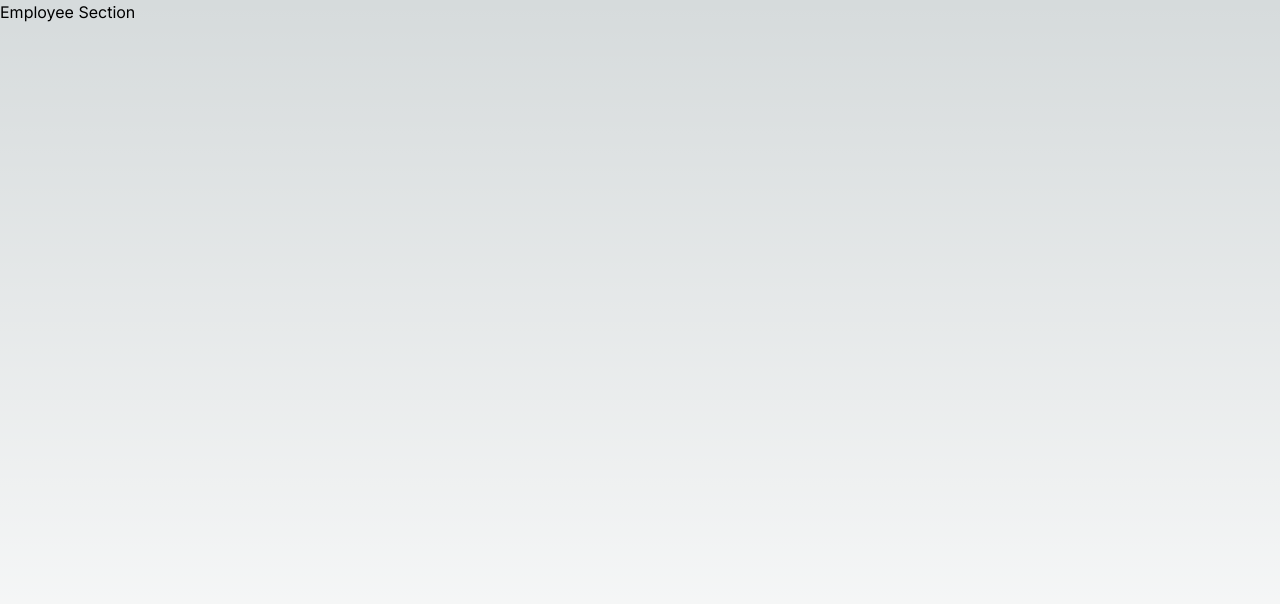
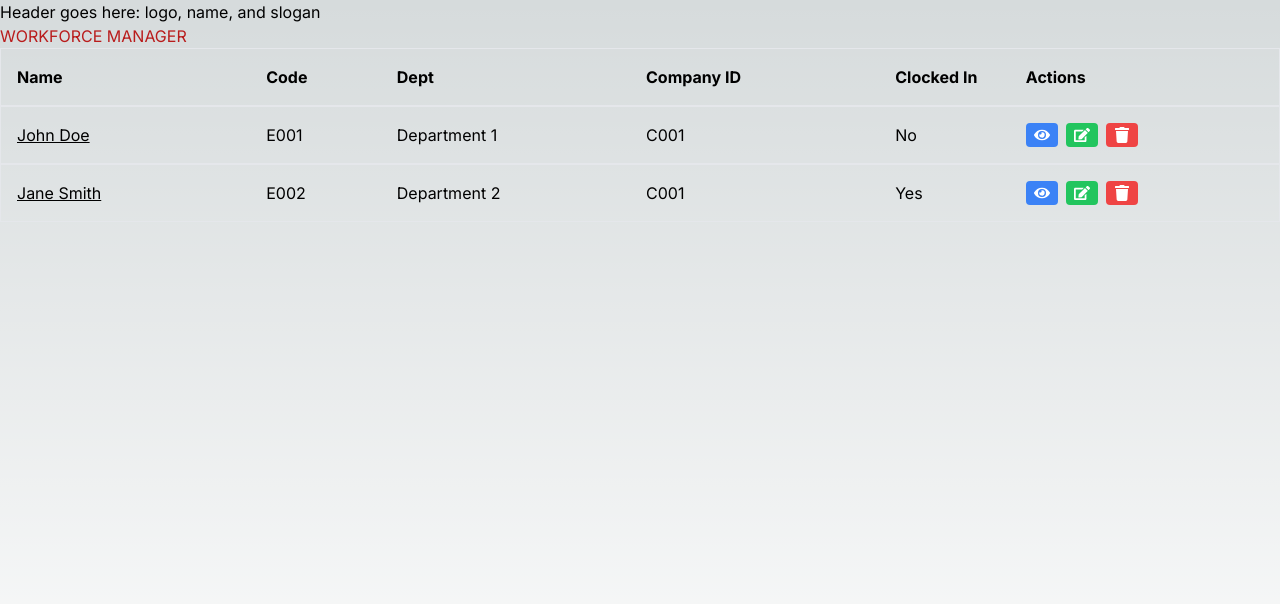
Before and after one commit to gregArijah/workforce-manager, a Next.js app: page /admin/employees in a window 1280 px wide. Shown: the top 604 px of the page. Built offline with nearby package versions, Linux system fonts and the light colour scheme.

Commit message:
added basic layout of employee manager section

```diff
--- a/app/(pages)/admin/departments/page.tsx
+++ b/app/(pages)/admin/departments/page.tsx
@@ -33,7 +33,7 @@ export default function Departments() {
             </div>
           </div>
         ))}
-      change those buttons to icons, bcuz its 2023</div>
+      </div>
     </div>
   );
 }
--- a/app/(pages)/admin/employees/page.tsx
+++ b/app/(pages)/admin/employees/page.tsx
@@ -1,7 +1,72 @@
+'use client'
+// export default function Employees() {
+//     return (
+//         <div className="h-screen">
+//             Employee Section
+//         </div>
+//     )
+// }
+import Header from "../../_components/header";
+import { FaEye, FaEdit, FaTrash } from "react-icons/fa";
+
 export default function Employees() {
-    return (
-        <div className="h-screen">
-            Employee Section
+  const employees = [
+    {
+      id: "1",
+      name: "John Doe",
+      code: "E001",
+      department: "Department 1",
+      companyId: "C001",
+      isClockedIn: false,
+    },
+    {
+      id: "2",
+      name: "Jane Smith",
+      code: "E002",
+      department: "Department 2",
+      companyId: "C001",
+      isClockedIn: true,
+    },
+    // ...
+  ];
+
+  return (
+    <div className="h-screen">
+      <Header />
+
+      <div className="flex-col">
+        <div className="border p-4 flex space-x-3 font-bold">
+          <h2 style={{ width: "20%" }}>Name</h2>
+          <h3 style={{ width: "10%" }}>Code</h3>
+          <h3 style={{ width: "20%" }}>Dept</h3>
+          <h3 style={{ width: "20%" }}>Company ID</h3>
+          <h3 style={{ width: "10%" }}>Clocked In</h3>
+          <h3 style={{ width: "20%" }}>Actions</h3>
         </div>
-    )
+
+        {employees.map((employee) => (
+          <div key={employee.id} className="border p-4 flex space-x-3 items-center">
+            <h2 className="cursor-pointer underline" style={{ width: "20%" }}>
+              {employee.name}
+            </h2>
+            <h3 style={{ width: "10%" }}>{employee.code}</h3>
+            <p style={{ width: "20%" }}>{employee.department}</p>
+            <p style={{ width: "20%" }}>{employee.companyId}</p>
+            <p style={{ width: "10%" }}>{employee.isClockedIn ? "Yes" : "No"}</p>
+            <div className="flex space-x-2" style={{ width: "20%" }}>
+              <button className="bg-blue-500 text-white px-2 py-1 rounded">
+                <FaEye />
+              </button>
+              <button className="bg-green-500 text-white px-2 py-1 rounded">
+                <FaEdit />
+              </button>
+              <button className="bg-red-500 text-white px-2 py-1 rounded">
+                <FaTrash />
+              </button>
+            </div>
+          </div>
+        ))}
+      </div>
+    </div>
+  );
 }
--- a/package.json
+++ b/package.json
@@ -25,6 +25,7 @@
     "postcss": "8.4.23",
     "react": "18.2.0",
     "react-dom": "18.2.0",
+    "react-icons": "^4.10.1",
     "tailwindcss": "3.3.2",
     "typescript": "5.0.4"
   },
```
Also changed, not shown: 1 other file (tests, documents, lock files or other folders).
